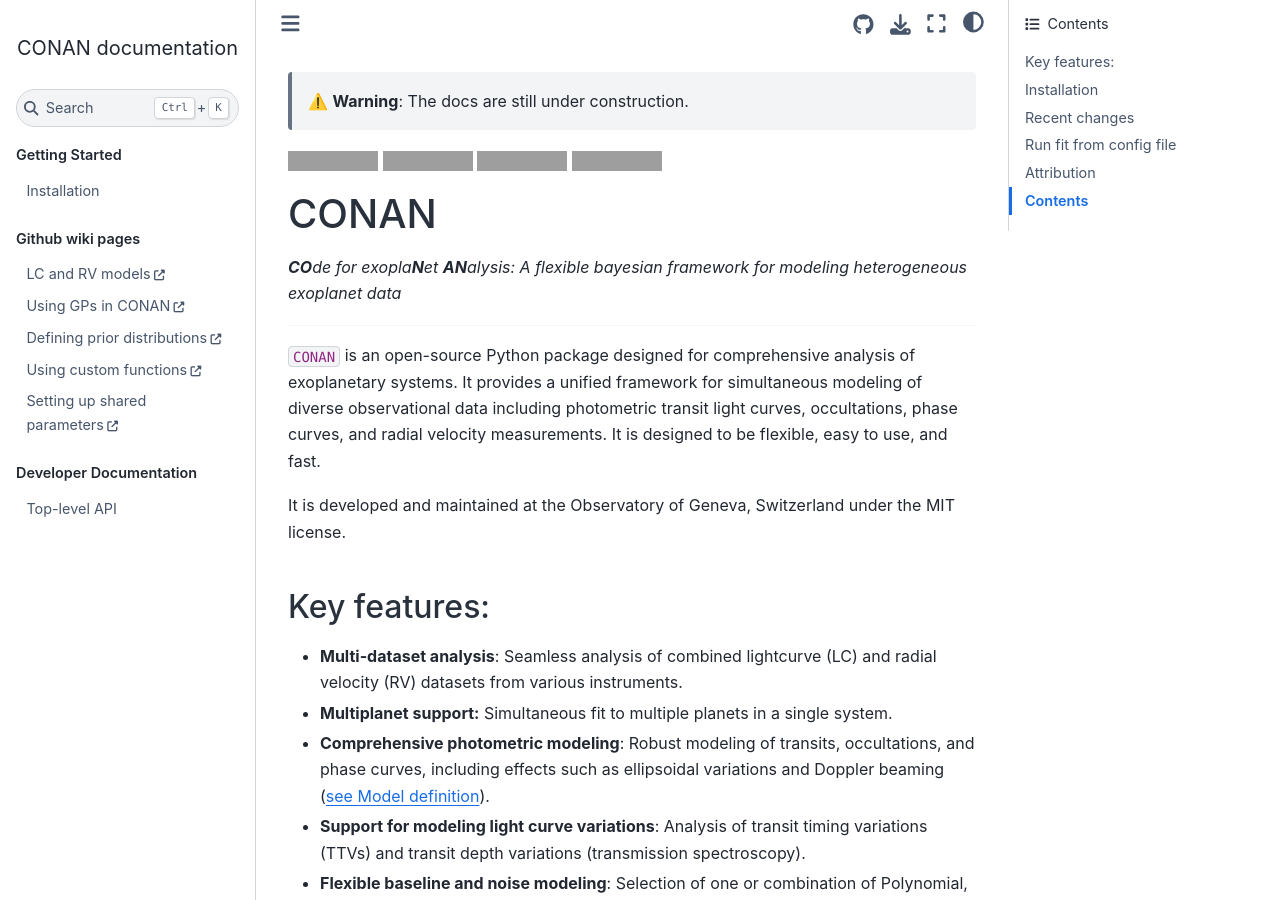
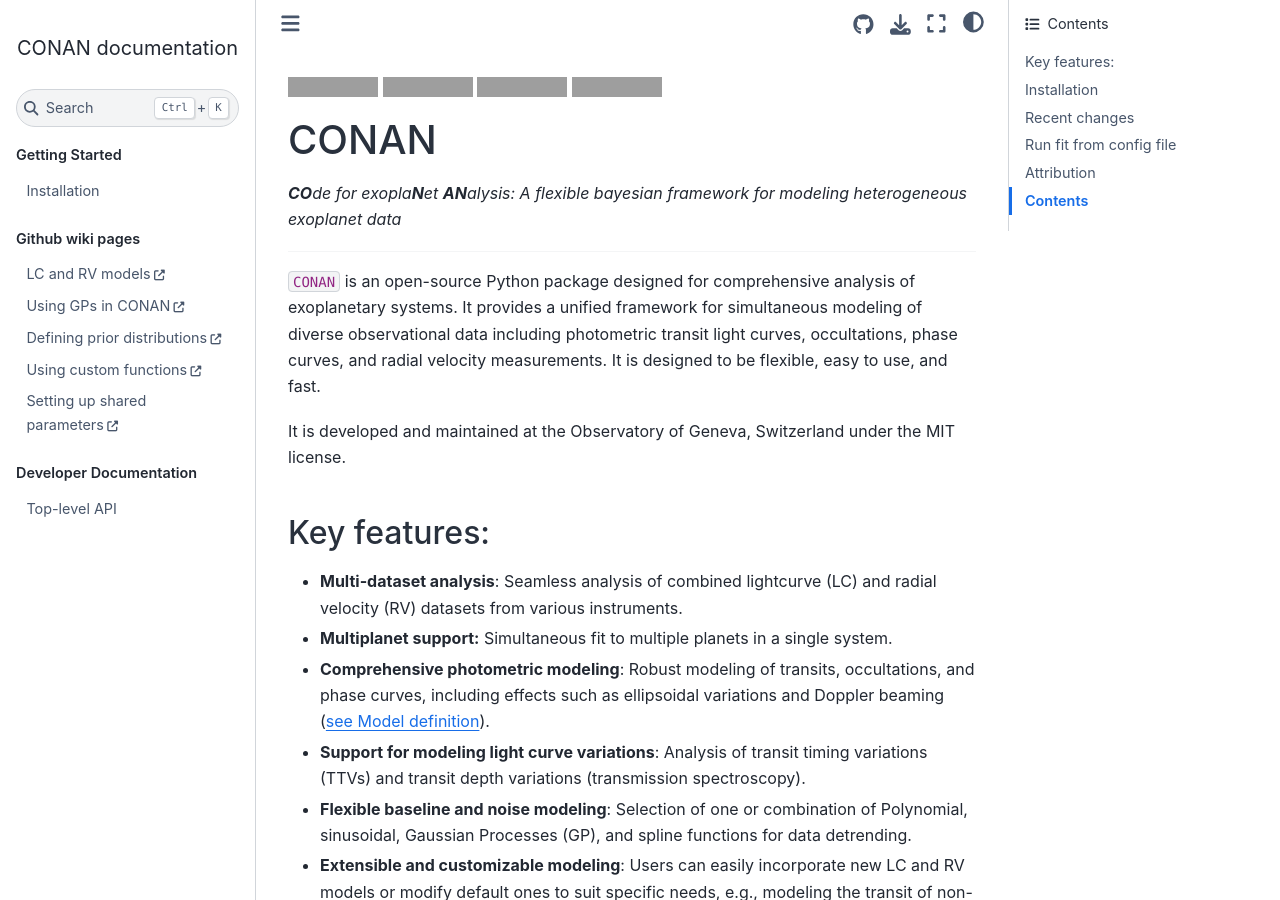
Before and after one commit to titans-ge/CONAN, a Sphinx documentation site: the page built from docs/index.md, in a window 1280 px wide and 900 px high, cut to the strip 0-900 px from the top of the window. Built offline with Sphinx 7.4.7 and the Sphinx Book theme 1.1.4, drawn with Linux system fonts in a browser that asks for light colours; pages that are not in the unit, such as notebooks, are missing from menus; grey boxes are pictures that could not be loaded.

````diff
--- a/docs/index.md
+++ b/docs/index.md
@@ -1,5 +1,3 @@
-> ⚠️ **Warning**: The docs are still under construction.
-
 ```{include} ../README.md
 ```
 
````
Also changed, not shown: 1 other file.
